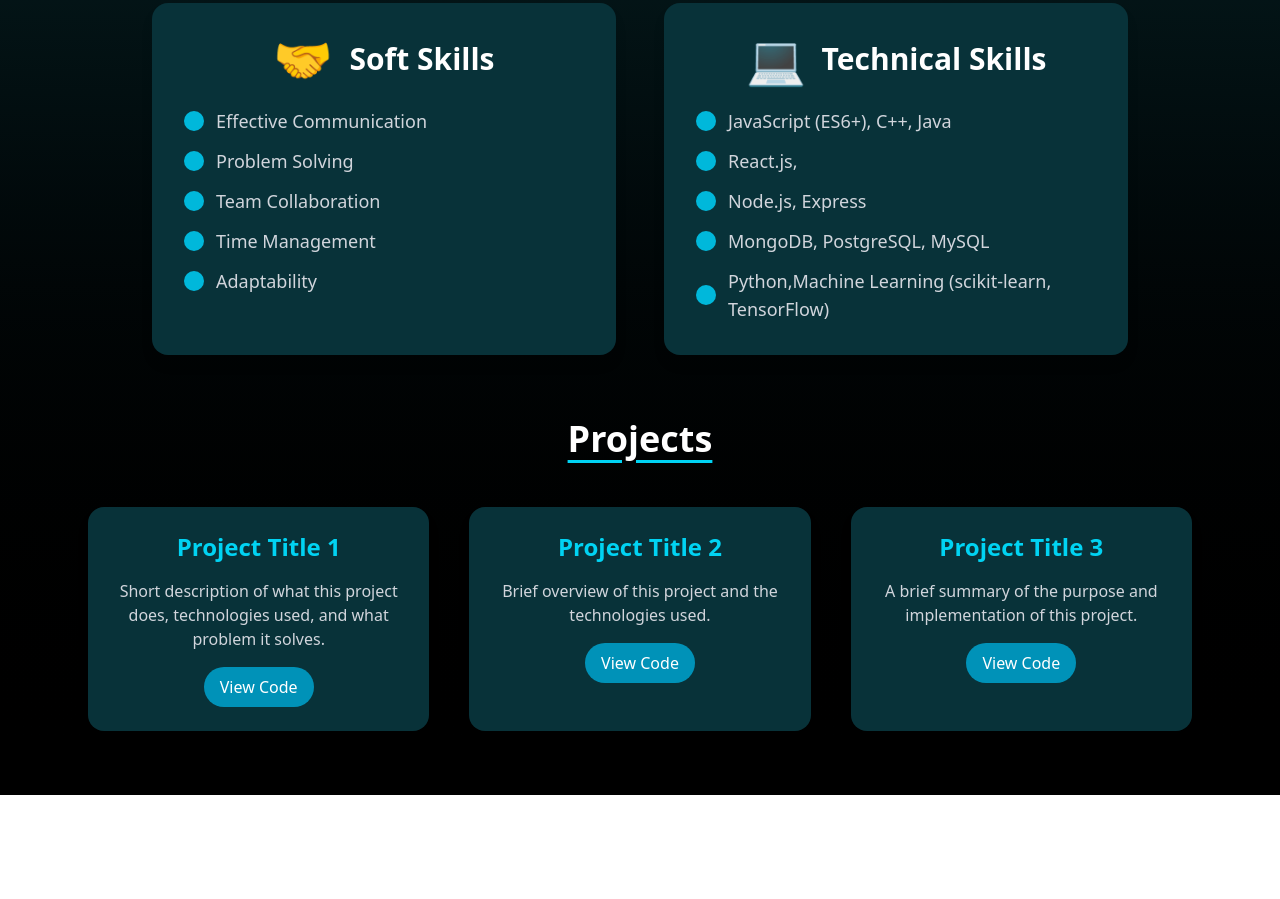
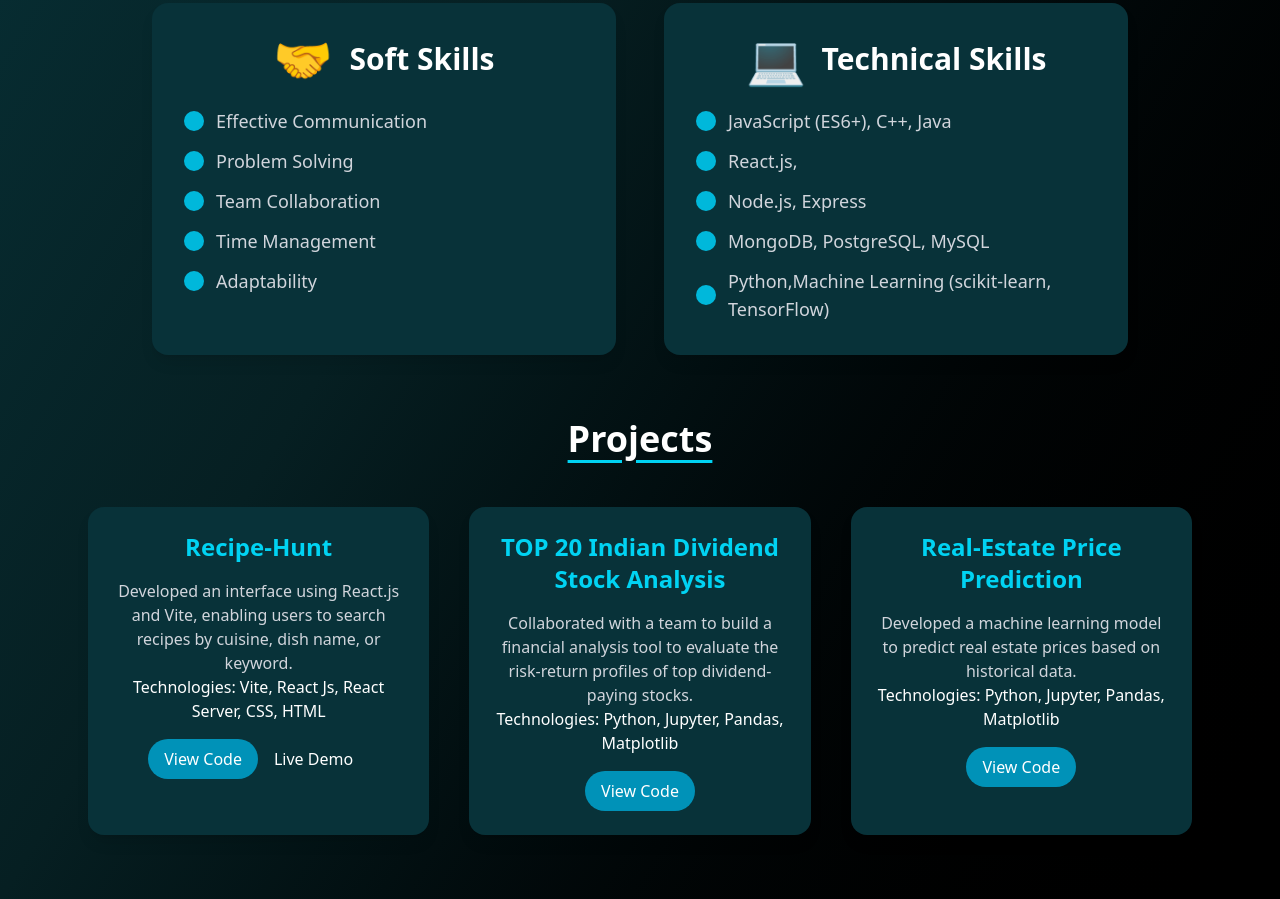
Before and after one commit to Arpitt-07/E-Portfolio, a website: page index.html in a window 1280 px wide. Shown: the part 1204-2103 px from the top of the page. Before the commit the page ends 1999 px from the top, so only its background shows below. Drawn offline with Linux system fonts and the light colour scheme.

Commit message:
Updated projects section in HTML

```diff
--- a/index.html
+++ b/index.html
@@ -55,7 +55,7 @@
 
 </head>
 
-<body class="font-sans bg-gradient-to-b from-[#063e46] via-[#061f22] to-[#000000] text-white scroll-smooth ">
+<body class="font-sans bg-gradient-to-br from-[#063e46] via-[#061f22] to-[#000000] text-white scroll-smooth ">
     <header class="sticky top-0 py-6 px-8 flex justify-between items-center shadow-md">
         <div class="flex items-center space-x-4 cursor-pointer group">
 
@@ -87,8 +87,8 @@
                 <li>
                     <a href="https://www.linkedin.com/in/arpit-pal-04998824a/" aria-label="LinkedIn"
                         class="text-white hover:text-cyan-400 transition">
-                        <svg
-                            xmlns="http://www.w3.org/2000/svg"  viewBox="0 0 24 24" class="w-6 h-6" stroke="#ffffff" transform="matrix(1, 0, 0, 1, 0, 0)">
+                        <svg xmlns="http://www.w3.org/2000/svg" viewBox="0 0 24 24" class="w-6 h-6" stroke="#ffffff"
+                            transform="matrix(1, 0, 0, 1, 0, 0)">
                             <g id="SVGRepo_bgCarrier" stroke-width="0"></g>
                             <g id="SVGRepo_tracerCarrier" stroke-linecap="round" stroke-linejoin="round"></g>
                             <g id="SVGRepo_iconCarrier">
@@ -217,34 +217,46 @@
 
                 <div
                     class="bg-[#083239] p-6 rounded-2xl shadow-lg hover:shadow-cyan-500/50 transform hover:scale-105 transition duration-300 cursor-default">
-                    <h3 class="text-2xl font-semibold mb-4 text-cyan-400">Project Title 1</h3>
-                    <p class="text-gray-300 mb-4">Short description of what this project does, technologies used, and
-                        what problem it solves.</p>
-                    <a href="https://github.com/yourusername/project1" target="_blank"
+                    <h3 class="text-2xl font-semibold mb-4 text-cyan-400">Recipe-Hunt</h3>
+                    <p class="text-gray-300 mb-2">Developed an interface using React.js and Vite, enabling users to
+                        search recipes by cuisine, dish name, or keyword.</p>
+                    <p class="text-gray-400 mb-4 text-sm">Technologies: Vite, React Js, React Server, CSS, HTML</p>
+                    <div class="flex justify-center gap-4">
+                        <a href="https://github.com/arpitpal12" target="_blank"
+                            class="inline-block px-4 py-2 bg-cyan-600 text-white font-medium rounded-full hover:bg-cyan-500 transition">
+                            View Code
+                        </a>
+                        <a href="https://netlify.com" target="_blank"
+                            class="inline-block px-4 py-2 bg-gray-600 text-white font-medium rounded-full hover:bg-gray-500 transition">
+                            Live Demo
+                        </a>
+                    </div>
+                </div>
+
+                <div
+                    class="bg-[#083239] p-6 rounded-2xl shadow-lg hover:shadow-cyan-500/50 transform hover:scale-105 transition duration-300 cursor-default">
+                    <h3 class="text-2xl font-semibold mb-4 text-cyan-400">TOP 20 Indian Dividend Stock Analysis</h3>
+                    <p class="text-gray-300 mb-2">Collaborated with a team to build a financial analysis tool to
+                        evaluate the risk-return profiles of top dividend-paying stocks.</p>
+                    <p class="text-gray-400 mb-4 text-sm">Technologies: Python, Jupyter, Pandas, Matplotlib</p>
+                    <a href="https://github.com/arpitpal12" target="_blank"
                         class="inline-block px-4 py-2 bg-cyan-600 text-white font-medium rounded-full hover:bg-cyan-500 transition">
                         View Code
                     </a>
                 </div>
 
-
                 <div
                     class="bg-[#083239] p-6 rounded-2xl shadow-lg hover:shadow-cyan-500/50 transform hover:scale-105 transition duration-300 cursor-default">
-                    <h3 class="text-2xl font-semibold mb-4 text-cyan-400">Project Title 2</h3>
-                    <p class="text-gray-300 mb-4">Brief overview of this project and the technologies used.</p>
-                    <a href="https://github.com/yourusername/project2" target="_blank"
+                    <h3 class="text-2xl font-semibold mb-4 text-cyan-400">Real-Estate Price Prediction</h3>
+                    <p class="text-gray-300 mb-2">Developed a machine learning model to predict real estate prices based
+                        on historical data.</p>
+                    <p class="text-gray-400 mb-4 text-sm">Technologies: Python, Jupyter, Pandas, Matplotlib</p>
+                    <a href="https://github.com/arpitpal12" target="_blank"
                         class="inline-block px-4 py-2 bg-cyan-600 text-white font-medium rounded-full hover:bg-cyan-500 transition">
                         View Code
                     </a>
                 </div>
-                <div
-                    class="bg-[#083239] p-6 rounded-2xl shadow-lg hover:shadow-cyan-500/50 transform hover:scale-105 transition duration-300 cursor-default">
-                    <h3 class="text-2xl font-semibold mb-4 text-cyan-400">Project Title 3</h3>
-                    <p class="text-gray-300 mb-4">A brief summary of the purpose and implementation of this project.</p>
-                    <a href="https://github.com/yourusername/project3" target="_blank"
-                        class="inline-block px-4 py-2 bg-cyan-600 text-white font-medium rounded-full hover:bg-cyan-500 transition">
-                        View Code
-                    </a>
-                </div>
+
             </div>
         </section>
 
```
